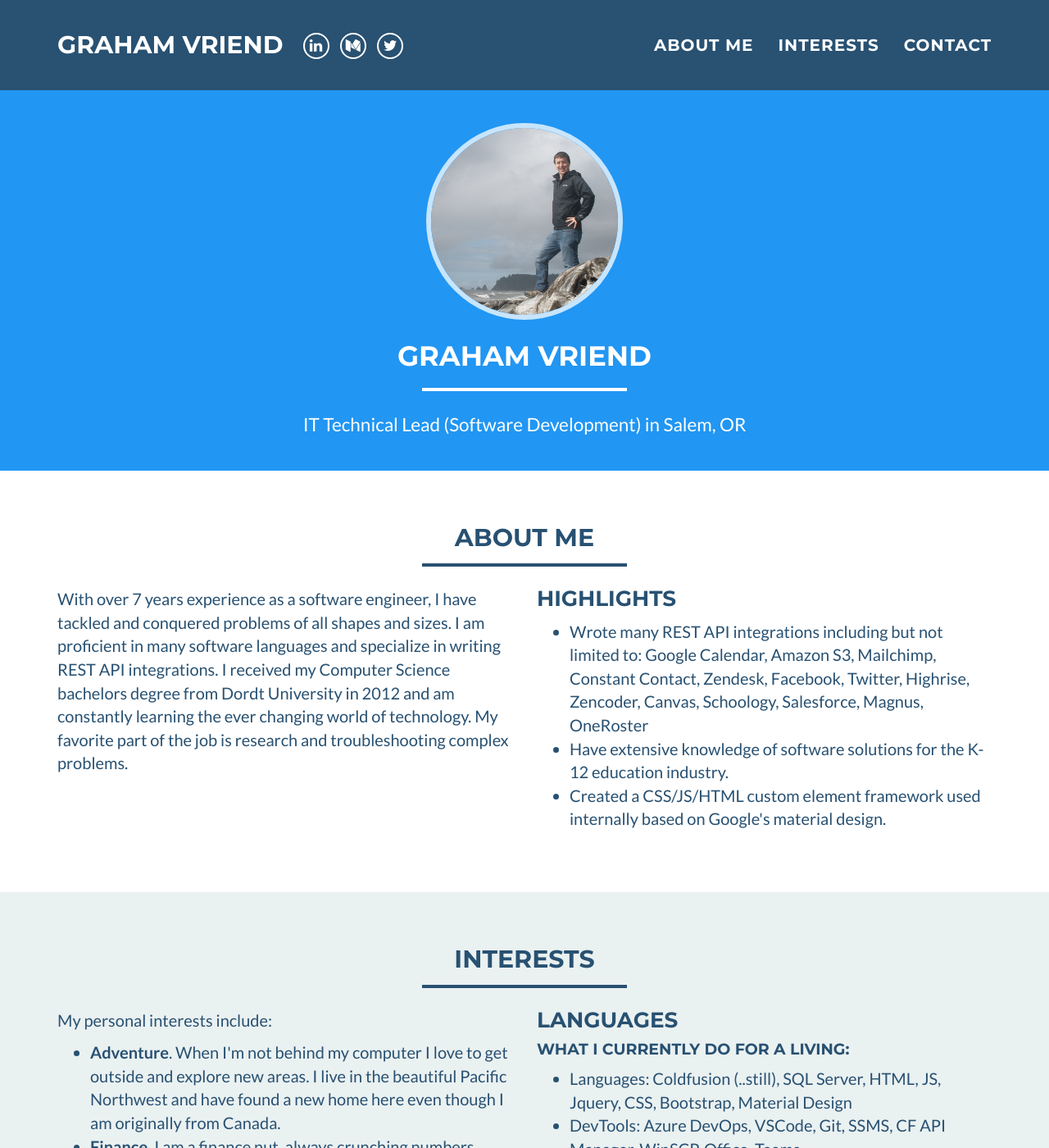
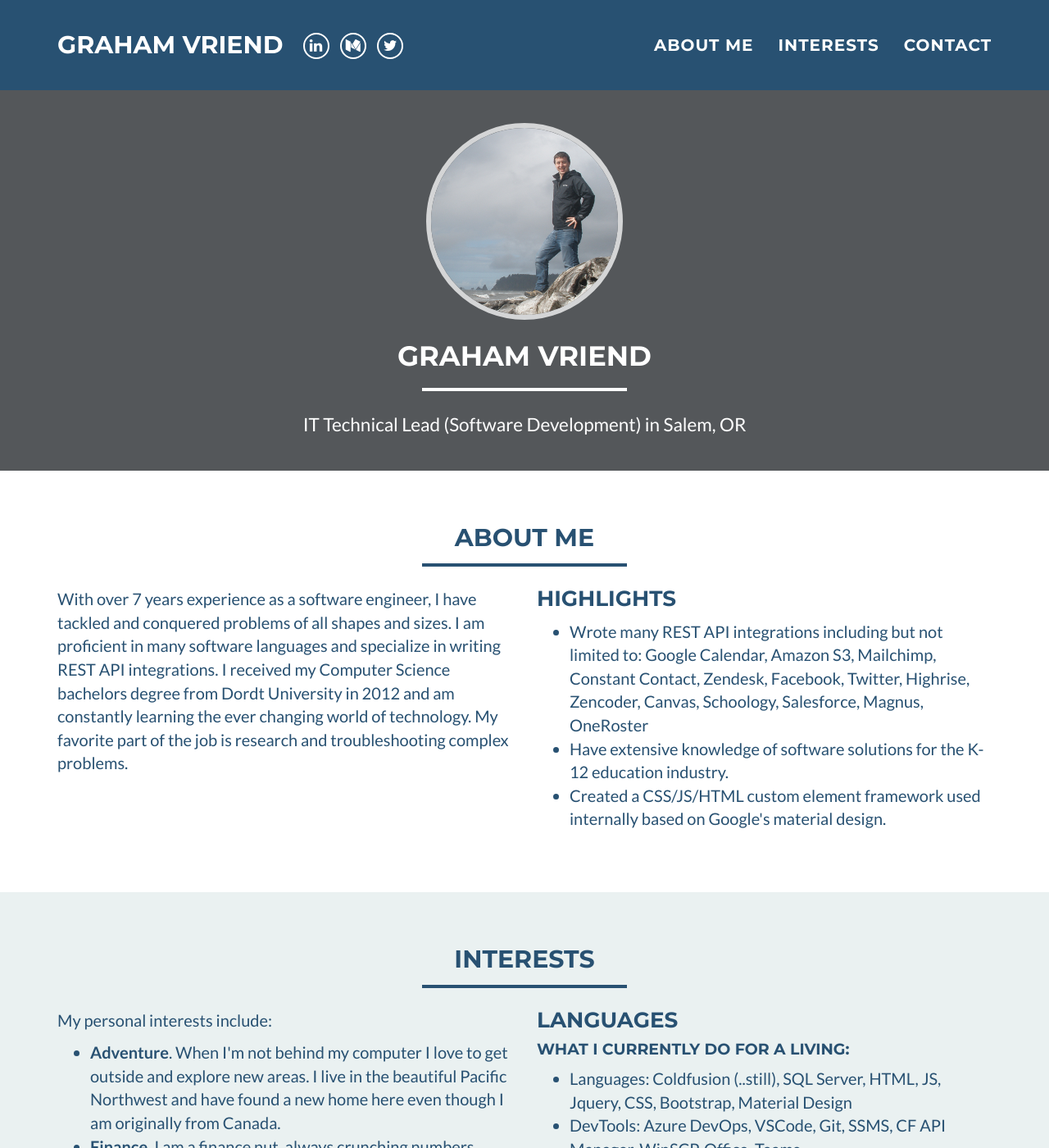
Before and after one commit to grvriend/gvriend.app, a Jekyll site: the page built from index.html, in a window 1280 px wide and 1400 px high. Shown: the whole window at 82% size. Built offline with Jekyll 4.4.1, drawn with Linux system fonts in a browser that asks for light colours; some of the changed text lies outside the part shown.

Commit message:
style updates

```diff
--- a/_config.yml
+++ b/_config.yml
@@ -24,8 +24,8 @@ bing_verify:
 
 # Color settings (hex-codes without the leading hash-tag)
 color:
-  primary: 2196F3
-  primary-rgb: "33, 150, 243"
+  primary: 54575a
+  primary-rgb: "84, 87, 90"
   secondary: 285172
   secondary-dark: 29455b
   section-tout: eaf1f1
--- a/_includes/interests.html
+++ b/_includes/interests.html
@@ -33,11 +33,12 @@
 				<h4>What I have experience in but haven't used in while:</h4>
 				<ul>
 					<li>Languages: Sass, MySQL, PHP, Symfony Framework, Perl, XML, Java, Python</li>
-					<li>DevTools: AWS, NetBeans, Sublime Text, Atom, HeidiSQL, Subversion, CPanel, Wordpress</li>
+					<li>DevTools: AWS, NetBeans, Sublime Text, Atom, HeidiSQL, Subversion, CPanel, Wordpress, npm</li>
 				</ul>
 				<h4>What I want to learn:</h4>
 				<ul>
 					<li>Languages: React, Angular, C#</li>
+					<li>DevTools: Azure cloud</li>
 				</ul>
 			</div>
     	</div>
```
